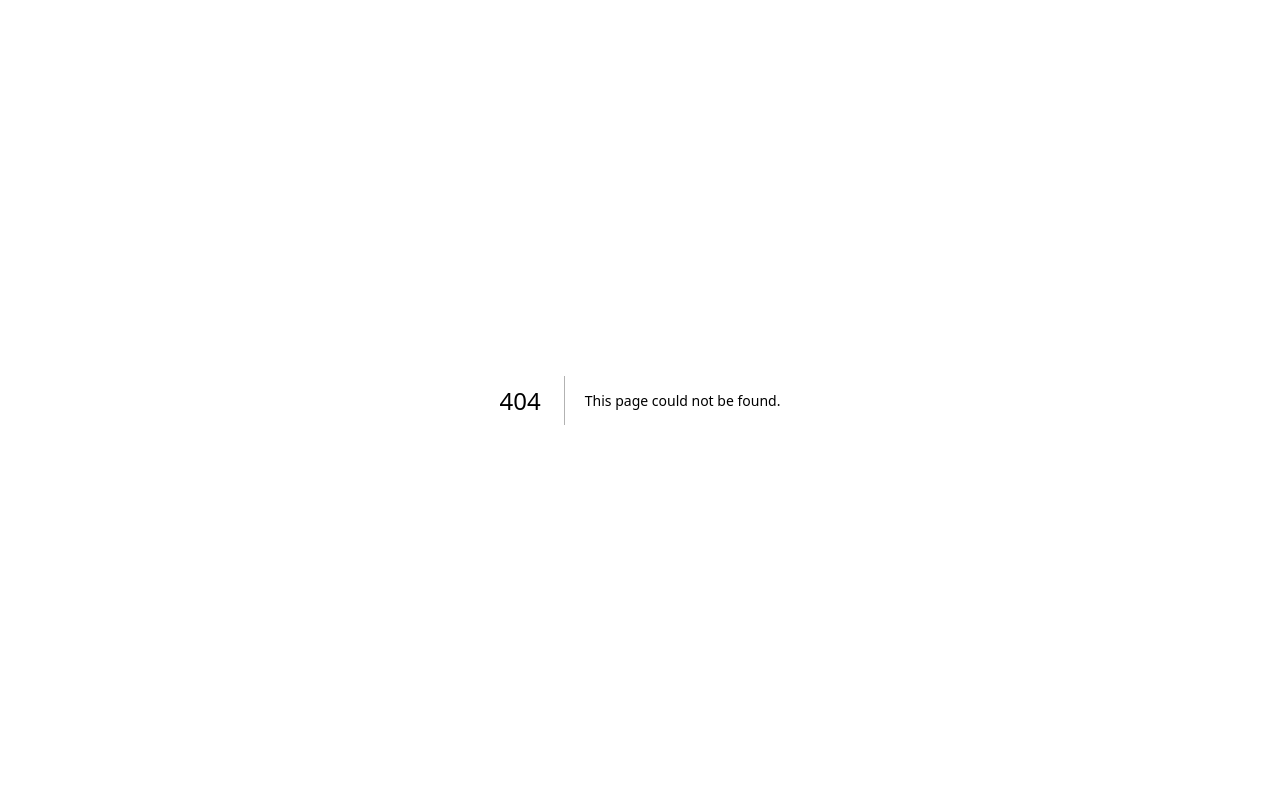
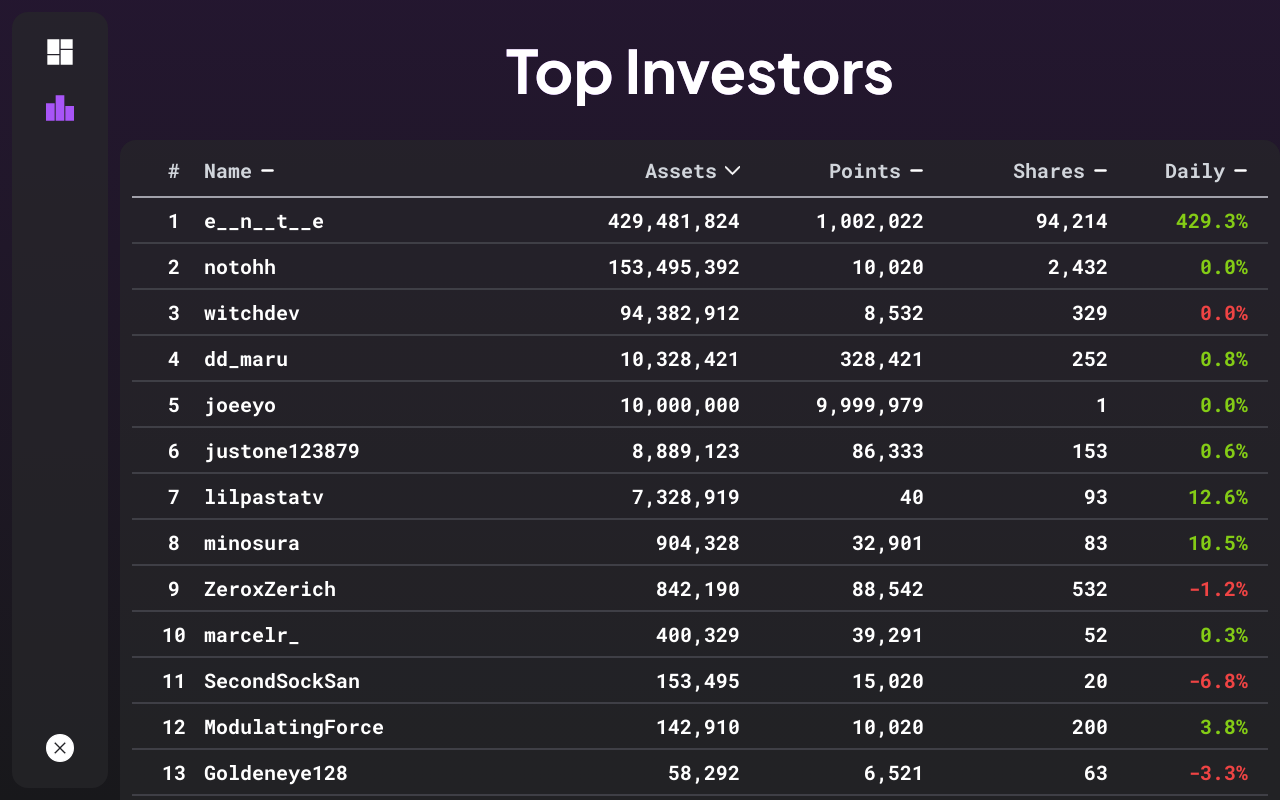
Before and after one commit to BasegBot/InvestWeb, a Next.js app: page /ranking in a window 1280 px wide. Before the commit this address had no page. Built offline with nearby package versions, Linux system fonts and the light colour scheme; a web font is replaced by a local one.

Commit message:
dashboard and ranking made separate routes

```diff
--- a/components/dashboard/NavBar.tsx
+++ b/components/dashboard/NavBar.tsx
@@ -24,7 +24,7 @@ function NavBar() {
             variants={navIconVariants}
             className="pr-5 lg:pr-0 lg:pt-3 lg:pb-3"
           >
-            <ActiveLink href="/dashboard/ranking">
+            <ActiveLink href="/ranking">
               <RankingIcon />
             </ActiveLink>
           </m.div>
--- a/layouts/DashLayout.tsx
+++ b/layouts/DashLayout.tsx
@@ -8,7 +8,6 @@ import {
 import Head from "next/head";
 import { useRouter } from "next/router";
 import NavBar from "../components/dashboard/NavBar";
-import { NavTemplate } from "./NavTemplates";
 
 interface DashLayoutProps {
   children: React.ReactNode;
```
Also changed, not shown: pages/ranking/index.tsx (renamed from pages/dashboard/ranking.tsx).
